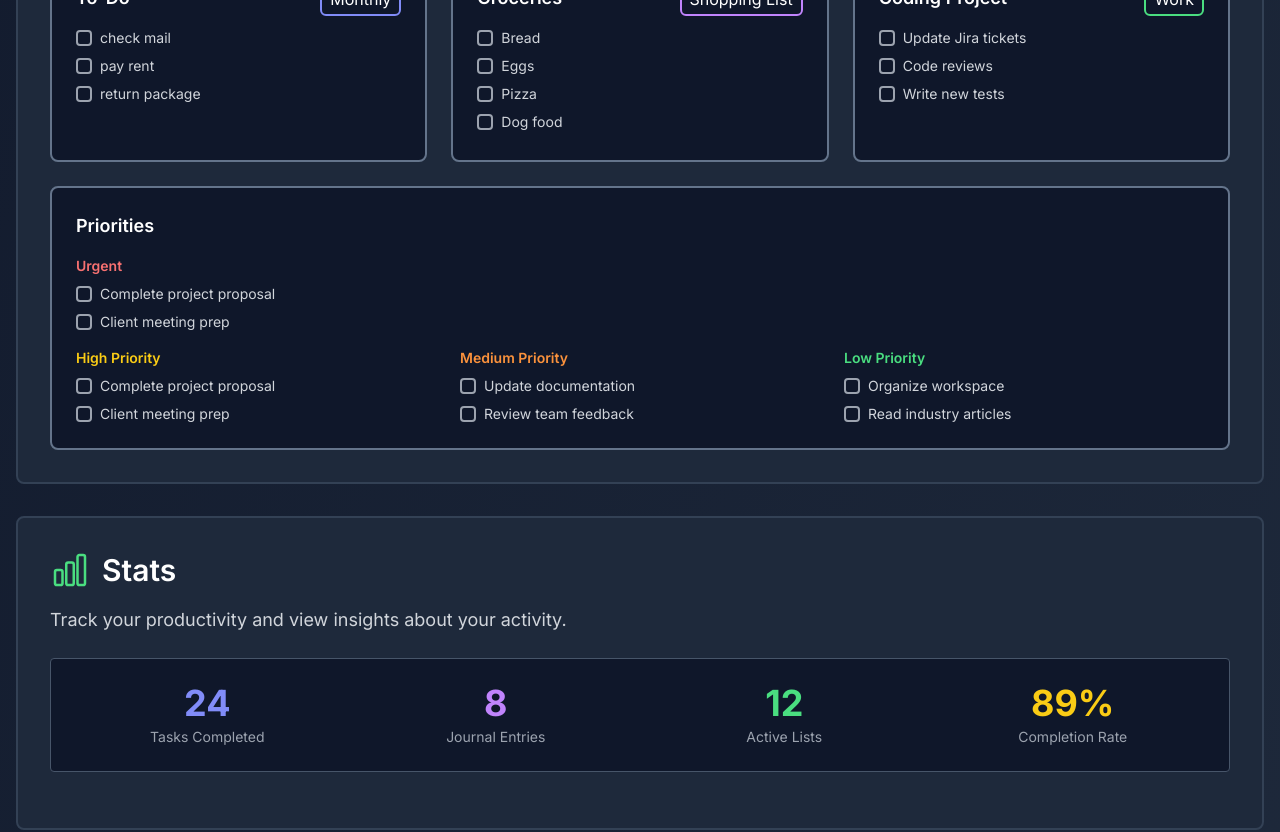
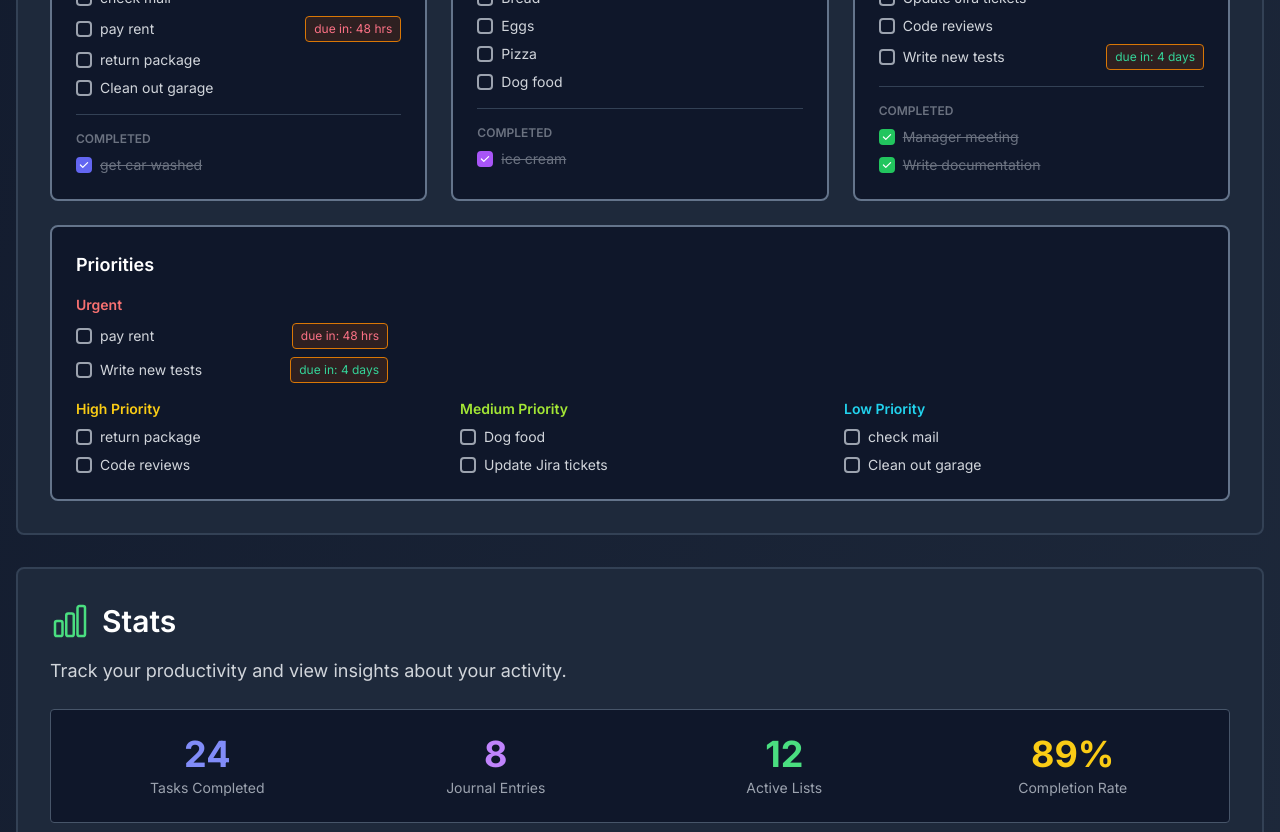
Before and after one commit to Cedaring-xr/next-ittero, a Next.js app: page /demo in a window 1280 px wide. Shown: the part 1520-2352 px from the top of the page. Built offline with nearby package versions, Linux system fonts and the light colour scheme; no server answers; a web font is replaced by a local one; what aws-amplify would draw is missing.

Commit message:
More placeholder functionality
updated styles for journal section.
Updated some timeframe priorities on tasks.
Added tasks completed section.

```diff
--- a/src/app/demo/journalForm.tsx
+++ b/src/app/demo/journalForm.tsx
@@ -90,7 +90,7 @@ function JournalForm() {
 
 	return (
 		<>
-			<form onSubmit={handleSubmit(onSubmit)}>
+			<form onSubmit={handleSubmit(onSubmit)} className="max-w-5xl mx-auto">
 				<div className="min-h-[400px] flex items-start">
 					{sendForm ? (
 						<div className="w-full bg-green-100 border border-green-400 rounded-md p-6 mt-36">
@@ -115,7 +115,7 @@ function JournalForm() {
 									min={getMinDate()}
 									max={getTodayDate()}
 									defaultValue={getTodayDate()}
-									className=" rounded-md border border-gray-300 bg-[#f7f4fb] pt-2 px-4 text-base font-medium text-gray-700 outline-none focus:border-2 focus:border-[#c524a8] focus:shadow-md"
+									className="rounded-md border border-gray-300 bg-[#f7f4fb] py-1.5 px-3 text-sm font-medium text-gray-700 outline-none focus:border-2 focus:border-[#c524a8] focus:shadow-md"
 									{...register('name', { required: true })}
 								/>
 							</div>
@@ -149,7 +149,7 @@ function JournalForm() {
 								</div>
 
 								{entryMode === 'bullets' ? (
-									<div className="space-y-3">
+									<div className="space-y-2">
 										<div>
 											<label className="text-sm text-gray-300 mb-1 block">
 												How did the day feel overall?
@@ -157,7 +157,7 @@ function JournalForm() {
 											<input
 												type="text"
 												placeholder="Quick, short description"
-												className="w-full rounded-md border border-gray-300 bg-white pt-2 px-4 text-base text-gray-700 outline-none focus:border-2 focus:border-[#c524a8] focus:shadow-md"
+												className="w-full rounded-md border border-gray-300 bg-white py-1.5 px-3 text-sm text-gray-700 outline-none focus:border-2 focus:border-[#c524a8] focus:shadow-md"
 												{...register('feelOverall')}
 											/>
 										</div>
@@ -168,7 +168,7 @@ function JournalForm() {
 											<input
 												type="text"
 												placeholder="What stands out for the day"
-												className="w-full rounded-md border border-gray-300 bg-white pt-2 px-4 text-base text-gray-700 outline-none focus:border-2 focus:border-[#c524a8] focus:shadow-md"
+												className="w-full rounded-md border border-gray-300 bg-white py-1.5 px-3 text-sm text-gray-700 outline-none focus:border-2 focus:border-[#c524a8] focus:shadow-md"
 												{...register('surprising')}
 											/>
 										</div>
@@ -179,7 +179,7 @@ function JournalForm() {
 											<input
 												type="text"
 												placeholder="Little wins are important"
-												className="w-full rounded-md border border-gray-300 bg-white pt-2 px-4 text-base text-gray-700 outline-none focus:border-2 focus:border-[#c524a8] focus:shadow-md"
+												className="w-full rounded-md border border-gray-300 bg-white py-1.5 px-3 text-sm text-gray-700 outline-none focus:border-2 focus:border-[#c524a8] focus:shadow-md"
 												{...register('accomplished')}
 											/>
 										</div>
--- a/src/app/demo/listsForm.tsx
+++ b/src/app/demo/listsForm.tsx
@@ -25,13 +25,40 @@ function ListsForm() {
 							<div className="w-4 h-4 border-2 border-gray-400 rounded"></div>
 							<span className="text-gray-300 text-sm">check mail</span>
 						</div>
+						<div className="flex items-center justify-between gap-2">
 							<div className="flex items-center gap-2">
 								<div className="w-4 h-4 border-2 border-gray-400 rounded"></div>
 								<span className="text-gray-300 text-sm">pay rent</span>
 							</div>
+							<span className="text-xs text-rose-400 bg-amber-900/30 px-2 py-1 rounded border border-amber-600">
+								due in: 48 hrs
+							</span>
+						</div>
 						<div className="flex items-center gap-2">
 							<div className="w-4 h-4 border-2 border-gray-400 rounded"></div>
 							<span className="text-gray-300 text-sm">return package</span>
+						</div>
+						<div className="flex items-center gap-2">
+							<div className="w-4 h-4 border-2 border-gray-400 rounded"></div>
+							<span className="text-gray-300 text-sm">Clean out garage</span>
+						</div>
+					</div>
+					{/* Completed Tasks */}
+					<div className="mt-4 pt-4 border-t border-slate-700">
+						<p className="text-xs text-gray-500 mb-2 font-semibold">COMPLETED</p>
+						<div className="space-y-2">
+							<div className="flex items-center gap-2">
+								<div className="w-4 h-4 bg-indigo-500 border-2 border-indigo-500 rounded flex items-center justify-center">
+									<svg className="w-3 h-3 text-white" fill="currentColor" viewBox="0 0 20 20">
+										<path
+											fillRule="evenodd"
+											d="M16.707 5.293a1 1 0 010 1.414l-8 8a1 1 0 01-1.414 0l-4-4a1 1 0 011.414-1.414L8 12.586l7.293-7.293a1 1 0 011.414 0z"
+											clipRule="evenodd"
+										/>
+									</svg>
+								</div>
+								<span className="text-gray-500 text-sm line-through">get car washed</span>
+							</div>
 						</div>
 					</div>
 				</div>
@@ -62,6 +89,24 @@ function ListsForm() {
 							<span className="text-gray-300 text-sm">Dog food</span>
 						</div>
 					</div>
+					{/* Completed Tasks */}
+					<div className="mt-4 pt-4 border-t border-slate-700">
+						<p className="text-xs text-gray-500 mb-2 font-semibold">COMPLETED</p>
+						<div className="space-y-2">
+							<div className="flex items-center gap-2">
+								<div className="w-4 h-4 bg-purple-500 border-2 border-purple-500 rounded flex items-center justify-center">
+									<svg className="w-3 h-3 text-white" fill="currentColor" viewBox="0 0 20 20">
+										<path
+											fillRule="evenodd"
+											d="M16.707 5.293a1 1 0 010 1.414l-8 8a1 1 0 01-1.414 0l-4-4a1 1 0 011.414-1.414L8 12.586l7.293-7.293a1 1 0 011.414 0z"
+											clipRule="evenodd"
+										/>
+									</svg>
+								</div>
+								<span className="text-gray-500 text-sm line-through">ice cream</span>
+							</div>
+						</div>
+					</div>
 				</div>
 
 				{/* Project Tasks Template */}
@@ -79,9 +124,44 @@ function ListsForm() {
 							<div className="w-4 h-4 border-2 border-gray-400 rounded"></div>
 							<span className="text-gray-300 text-sm">Code reviews</span>
 						</div>
+						<div className="flex items-center justify-between gap-2">
 							<div className="flex items-center gap-2">
 								<div className="w-4 h-4 border-2 border-gray-400 rounded"></div>
 								<span className="text-gray-300 text-sm">Write new tests</span>
+							</div>
+							<span className="text-xs text-emerald-400 bg-amber-900/30 px-2 py-1 rounded border border-amber-600">
+								due in: 4 days
+							</span>
+						</div>
+					</div>
+					{/* Completed Tasks */}
+					<div className="mt-4 pt-4 border-t border-slate-700">
+						<p className="text-xs text-gray-500 mb-2 font-semibold">COMPLETED</p>
+						<div className="space-y-2">
+							<div className="flex items-center gap-2">
+								<div className="w-4 h-4 bg-green-500 border-2 border-green-500 rounded flex items-center justify-center">
+									<svg className="w-3 h-3 text-white" fill="currentColor" viewBox="0 0 20 20">
+										<path
+											fillRule="evenodd"
+											d="M16.707 5.293a1 1 0 010 1.414l-8 8a1 1 0 01-1.414 0l-4-4a1 1 0 011.414-1.414L8 12.586l7.293-7.293a1 1 0 011.414 0z"
+											clipRule="evenodd"
+										/>
+									</svg>
+								</div>
+								<span className="text-gray-500 text-sm line-through">Manager meeting</span>
+							</div>
+							<div className="flex items-center gap-2">
+								<div className="w-4 h-4 bg-green-500 border-2 border-green-500 rounded flex items-center justify-center">
+									<svg className="w-3 h-3 text-white" fill="currentColor" viewBox="0 0 20 20">
+										<path
+											fillRule="evenodd"
+											d="M16.707 5.293a1 1 0 010 1.414l-8 8a1 1 0 01-1.414 0l-4-4a1 1 0 011.414-1.414L8 12.586l7.293-7.293a1 1 0 011.414 0z"
+											clipRule="evenodd"
+										/>
+									</svg>
+								</div>
+								<span className="text-gray-500 text-sm line-through">Write documentation</span>
+							</div>
 						</div>
 					</div>
 				</div>
@@ -92,16 +172,26 @@ function ListsForm() {
 				<div className="flex justify-between mb-4">
 					<h4 className="text-lg font-semibold text-white">Priorities</h4>
 				</div>
-				<div className="grid grid-cols-1 md:grid-cols-3 gap-6 mb-4">
+				<div className="grid grid-cols-1 md:grid-cols-3 gap-6 mb-4 mr-36">
 					<div className="space-y-2">
 						<p className="text-sm font-semibold text-red-400 mb-2">Urgent</p>
+						<div className="flex items-center justify-between gap-2">
 							<div className="flex items-center gap-2">
 								<div className="w-4 h-4 border-2 border-gray-400 rounded"></div>
-							<span className="text-gray-300 text-sm">Complete project proposal</span>
+								<span className="text-gray-300 text-sm">pay rent</span>
 							</div>
+							<span className="text-xs text-rose-400 bg-amber-900/30 px-2 py-1 rounded border border-amber-600">
+								due in: 48 hrs
+							</span>
+						</div>
+						<div className="flex items-center justify-between gap-2">
 							<div className="flex items-center gap-2">
 								<div className="w-4 h-4 border-2 border-gray-400 rounded"></div>
-							<span className="text-gray-300 text-sm">Client meeting prep</span>
+								<span className="text-gray-300 text-sm">Write new tests</span>
+							</div>
+							<span className="text-xs text-emerald-400 bg-amber-900/30 px-2 py-1 rounded border border-amber-600">
+								due in: 4 days
+							</span>
 						</div>
 					</div>
 				</div>
@@ -110,33 +200,33 @@ function ListsForm() {
 						<p className="text-sm font-semibold text-yellow-400 mb-2">High Priority</p>
 						<div className="flex items-center gap-2">
 							<div className="w-4 h-4 border-2 border-gray-400 rounded"></div>
-							<span className="text-gray-300 text-sm">Complete project proposal</span>
+							<span className="text-gray-300 text-sm">return package</span>
 						</div>
 						<div className="flex items-center gap-2">
 							<div className="w-4 h-4 border-2 border-gray-400 rounded"></div>
-							<span className="text-gray-300 text-sm">Client meeting prep</span>
+							<span className="text-gray-300 text-sm">Code reviews</span>
 						</div>
 					</div>
 					<div className="space-y-2">
-						<p className="text-sm font-semibold text-orange-400 mb-2">Medium Priority</p>
+						<p className="text-sm font-semibold text-lime-400 mb-2">Medium Priority</p>
 						<div className="flex items-center gap-2">
 							<div className="w-4 h-4 border-2 border-gray-400 rounded"></div>
-							<span className="text-gray-300 text-sm">Update documentation</span>
+							<span className="text-gray-300 text-sm">Dog food</span>
 						</div>
 						<div className="flex items-center gap-2">
 							<div className="w-4 h-4 border-2 border-gray-400 rounded"></div>
-							<span className="text-gray-300 text-sm">Review team feedback</span>
+							<span className="text-gray-300 text-sm">Update Jira tickets</span>
 						</div>
 					</div>
 					<div className="space-y-2">
-						<p className="text-sm font-semibold text-green-400 mb-2">Low Priority</p>
+						<p className="text-sm font-semibold text-cyan-400 mb-2">Low Priority</p>
 						<div className="flex items-center gap-2">
 							<div className="w-4 h-4 border-2 border-gray-400 rounded"></div>
-							<span className="text-gray-300 text-sm">Organize workspace</span>
+							<span className="text-gray-300 text-sm">check mail</span>
 						</div>
 						<div className="flex items-center gap-2">
 							<div className="w-4 h-4 border-2 border-gray-400 rounded"></div>
-							<span className="text-gray-300 text-sm">Read industry articles</span>
+							<span className="text-gray-300 text-sm">Clean out garage</span>
 						</div>
 					</div>
 				</div>
--- a/src/app/demo/page.tsx
+++ b/src/app/demo/page.tsx
@@ -6,6 +6,7 @@ import ElegantButton from '@/ui/elegant-button'
 import Banner from '@/ui/info/banner'
 import JournalForm from './journalForm'
 import ListsForm from './listsForm'
+import Stats from './stats'
 
 export default function DemoPage() {
 	return (
@@ -87,29 +88,7 @@ export default function DemoPage() {
 							<ChartBarIcon className="w-10 h-10 text-green-400" />
 							<h3 className="text-2xl md:text-3xl font-semibold text-white">Stats</h3>
 						</div>
-						<p className="text-gray-300 mb-6 text-lg">
-							Track your productivity and view insights about your activity.
-						</p>
-						<div className="bg-slate-900 border border-slate-600 rounded p-6 mb-6">
-							<div className="grid grid-cols-2 md:grid-cols-4 gap-6">
-								<div className="text-center">
-									<p className="text-4xl font-bold text-indigo-400">24</p>
-									<p className="text-sm text-gray-400 mt-1">Tasks Completed</p>
-								</div>
-								<div className="text-center">
-									<p className="text-4xl font-bold text-purple-400">8</p>
-									<p className="text-sm text-gray-400 mt-1">Journal Entries</p>
-								</div>
-								<div className="text-center">
-									<p className="text-4xl font-bold text-green-400">12</p>
-									<p className="text-sm text-gray-400 mt-1">Active Lists</p>
-								</div>
-								<div className="text-center">
-									<p className="text-4xl font-bold text-yellow-400">89%</p>
-									<p className="text-sm text-gray-400 mt-1">Completion Rate</p>
-								</div>
-							</div>
-						</div>
+						<Stats />
 					</div>
 				</div>
 
--- /dev/null
+++ b/src/app/demo/stats.tsx
@@ -0,0 +1,33 @@
+import React from 'react'
+
+function Stats() {
+	return (
+		<>
+			<p className="text-gray-300 mb-6 text-lg">
+				Track your productivity and view insights about your activity.
+			</p>
+			<div className="bg-slate-900 border border-slate-600 rounded p-6 mb-6">
+				<div className="grid grid-cols-2 md:grid-cols-4 gap-6">
+					<div className="text-center">
+						<p className="text-4xl font-bold text-indigo-400">24</p>
+						<p className="text-sm text-gray-400 mt-1">Tasks Completed</p>
+					</div>
+					<div className="text-center">
+						<p className="text-4xl font-bold text-purple-400">8</p>
+						<p className="text-sm text-gray-400 mt-1">Journal Entries</p>
+					</div>
+					<div className="text-center">
+						<p className="text-4xl font-bold text-green-400">12</p>
+						<p className="text-sm text-gray-400 mt-1">Active Lists</p>
+					</div>
+					<div className="text-center">
+						<p className="text-4xl font-bold text-yellow-400">89%</p>
+						<p className="text-sm text-gray-400 mt-1">Completion Rate</p>
+					</div>
+				</div>
+			</div>
+		</>
+	)
+}
+
+export default Stats
```
Lines whose indentation alone changed are shown as unchanged.
